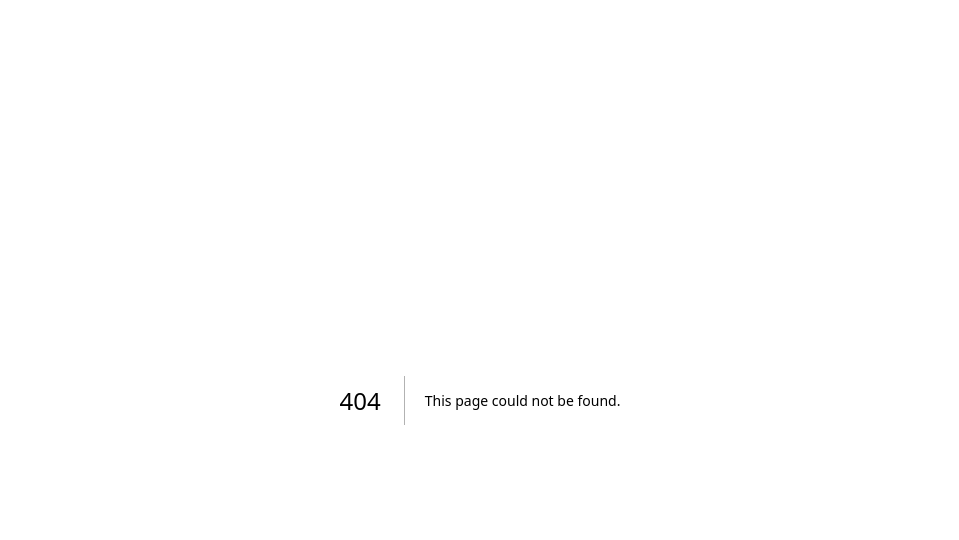
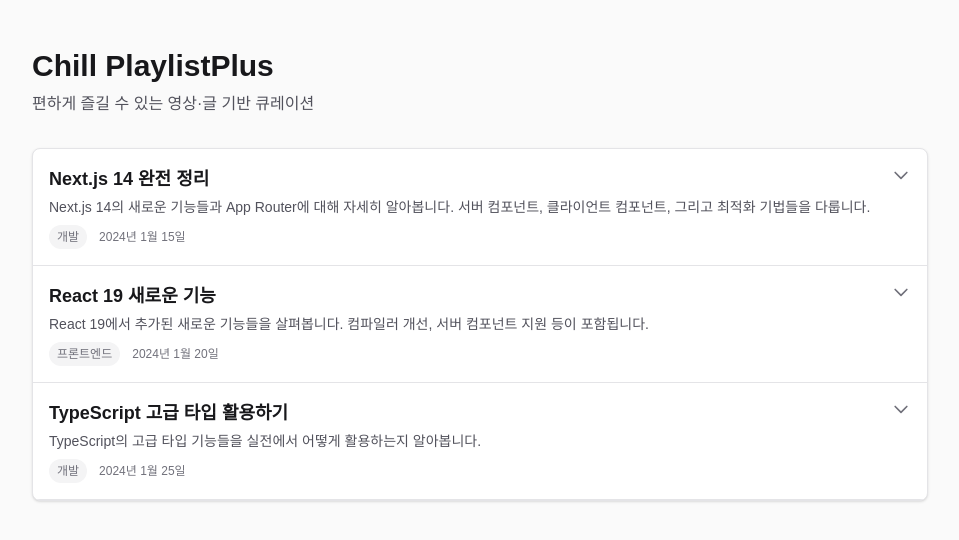
Before and after one commit to rkd109/chill-play-list-mirror, a Next.js app: page /examples/content-list in a window 1280 px wide. Before the commit this address had no page. Shown: the top 540 px of the page, without its empty margins (160-1119 px from the left). Built offline with nearby package versions, Linux system fonts and the light colour scheme.

Commit message:
youtube list 및 샘플 페이지 구현

```diff
--- /dev/null
+++ b/src/app/examples/content-list/page.tsx
@@ -0,0 +1,60 @@
+'use client';
+
+import { ContentList } from '@/components/content';
+import type { ContentItem } from '@/types/content';
+
+// 예시 데이터
+const exampleContent: ContentItem[] = [
+  {
+    id: '1',
+    title: 'Next.js 14 완전 정리',
+    description:
+      'Next.js 14의 새로운 기능들과 App Router에 대해 자세히 알아봅니다. 서버 컴포넌트, 클라이언트 컴포넌트, 그리고 최적화 기법들을 다룹니다.',
+    youtubeUrl: 'https://www.youtube.com/watch?v=dQw4w9WgXcQ',
+    category: '개발',
+    createdAt: '2024-01-15T10:00:00Z',
+  },
+  {
+    id: '2',
+    title: 'React 19 새로운 기능',
+    description:
+      'React 19에서 추가된 새로운 기능들을 살펴봅니다. 컴파일러 개선, 서버 컴포넌트 지원 등이 포함됩니다.',
+    youtubeUrl: 'https://www.youtube.com/watch?v=dQw4w9WgXcQ',
+    category: '프론트엔드',
+    createdAt: '2024-01-20T14:30:00Z',
+  },
+  {
+    id: '3',
+    title: 'TypeScript 고급 타입 활용하기',
+    description:
+      'TypeScript의 고급 타입 기능들을 실전에서 어떻게 활용하는지 알아봅니다.',
+    youtubeUrl: 'dQw4w9WgXcQ', // Video ID만 사용해도 됩니다
+    category: '개발',
+    createdAt: '2024-01-25T09:15:00Z',
+  },
+];
+
+export default function ContentListExample() {
+  const handleItemClick = (item: ContentItem) => {
+    console.log('클릭된 아이템:', item);
+  };
+
+  return (
+    <div className="min-h-screen bg-zinc-50 dark:bg-black py-12 px-4">
+      <div className="max-w-4xl mx-auto">
+        <h1 className="text-3xl font-bold text-zinc-900 dark:text-zinc-100 mb-2">
+          Chill PlaylistPlus
+        </h1>
+        <p className="text-zinc-600 dark:text-zinc-400 mb-8">
+          편하게 즐길 수 있는 영상·글 기반 큐레이션
+        </p>
+
+        <ContentList
+          items={exampleContent}
+          onItemClick={handleItemClick}
+          emptyMessage="아직 콘텐츠가 없습니다."
+        />
+      </div>
+    </div>
+  );
+}
--- /dev/null
+++ b/src/components/content/ContentList.tsx
@@ -0,0 +1,64 @@
+'use client';
+
+import ContentListItem from './ContentListItem';
+import type { ContentItem } from '@/types/content';
+
+interface ContentListProps {
+  /**
+   * 콘텐츠 아이템 배열
+   */
+  items: ContentItem[];
+  /**
+   * 기본적으로 펼쳐져 있는 아이템 ID
+   */
+  defaultExpandedId?: string;
+  /**
+   * 아이템 클릭 핸들러
+   */
+  onItemClick?: (item: ContentItem) => void;
+  /**
+   * 리스트가 비어있을 때 표시할 메시지
+   */
+  emptyMessage?: string;
+  /**
+   * 추가 클래스명
+   */
+  className?: string;
+}
+
+/**
+ * 콘텐츠 리스트 컴포넌트
+ * 여러 콘텐츠 아이템을 리스트 형태로 표시합니다.
+ */
+export default function ContentList({
+  items,
+  defaultExpandedId,
+  onItemClick,
+  emptyMessage = '콘텐츠가 없습니다.',
+  className = '',
+}: ContentListProps) {
+  if (items.length === 0) {
+    return (
+      <div
+        className={`flex items-center justify-center p-12 text-zinc-500 dark:text-zinc-400 ${className}`}
+      >
+        <p>{emptyMessage}</p>
+      </div>
+    );
+  }
+
+  return (
+    <div
+      className={`bg-white dark:bg-zinc-950 rounded-lg border border-zinc-200 dark:border-zinc-800 shadow-sm overflow-hidden ${className}`}
+    >
+      {items.map((item) => (
+        <ContentListItem
+          key={item.id}
+          item={item}
+          defaultExpanded={item.id === defaultExpandedId}
+          onItemClick={onItemClick}
+        />
+      ))}
+    </div>
+  );
+}
--- /dev/null
+++ b/src/components/content/ContentListItem.tsx
@@ -0,0 +1,143 @@
+'use client';
+
+import { useState } from 'react';
+import { YouTubePlayer } from '@/components/youtube';
+import type { ContentItem } from '@/types/content';
+
+interface ContentListItemProps {
+  /**
+   * 콘텐츠 아이템 데이터
+   */
+  item: ContentItem;
+  /**
+   * 기본적으로 펼쳐져 있는지 여부
+   */
+  defaultExpanded?: boolean;
+  /**
+   * 아이템 클릭 핸들러
+   */
+  onItemClick?: (item: ContentItem) => void;
+  /**
+   * 추가 클래스명
+   */
+  className?: string;
+}
+
+/**
+ * 콘텐츠 리스트 아이템 컴포넌트
+ * 클릭하면 펼쳐지면서 YouTube 플레이어가 표시됩니다.
+ */
+export default function ContentListItem({
+  item,
+  defaultExpanded = false,
+  onItemClick,
+  className = '',
+}: ContentListItemProps) {
+  const [isExpanded, setIsExpanded] = useState(defaultExpanded);
+
+  const handleClick = () => {
+    setIsExpanded(!isExpanded);
+    if (onItemClick) {
+      onItemClick(item);
+    }
+  };
+
+  const formatDate = (dateString?: string) => {
+    if (!dateString) return '';
+    try {
+      const date = new Date(dateString);
+      return date.toLocaleDateString('ko-KR', {
+        year: 'numeric',
+        month: 'long',
+        day: 'numeric',
+      });
+    } catch {
+      return dateString;
+    }
+  };
+
+  return (
+    <div
+      className={`border-b border-zinc-200 dark:border-zinc-800 transition-colors ${className}`}
+    >
+      {/* 헤더 (클릭 가능 영역) */}
+      <button
+        onClick={handleClick}
+        className="w-full text-left p-4 hover:bg-zinc-50 dark:hover:bg-zinc-900 transition-colors focus:outline-none focus:ring-2 focus:ring-zinc-300 dark:focus:ring-zinc-700 rounded-t-lg"
+        aria-expanded={isExpanded}
+        aria-controls={`content-${item.id}`}
+      >
+        <div className="flex items-start justify-between gap-4">
+          <div className="flex-1 min-w-0">
+            <h3 className="text-lg font-semibold text-zinc-900 dark:text-zinc-100 mb-1">
+              {item.title}
+            </h3>
+            {item.description && (
+              <p className="text-sm text-zinc-600 dark:text-zinc-400 line-clamp-2">
+                {item.description}
+              </p>
+            )}
+            <div className="flex items-center gap-3 mt-2 text-xs text-zinc-500 dark:text-zinc-500">
+              {item.category && (
+                <span className="px-2 py-1 bg-zinc-100 dark:bg-zinc-800 rounded-full">
+                  {item.category}
+                </span>
+              )}
+              {item.createdAt && (
+                <span>{formatDate(item.createdAt)}</span>
+              )}
+            </div>
+          </div>
+          {/* 화살표 아이콘 */}
+          <div
+            className={`flex-shrink-0 transition-transform duration-200 ${
+              isExpanded ? 'rotate-180' : ''
+            }`}
+          >
+            <svg
+              className="w-5 h-5 text-zinc-500 dark:text-zinc-400"
+              fill="none"
+              stroke="currentColor"
+              viewBox="0 0 24 24"
+            >
+              <path
+                strokeLinecap="round"
+                strokeLinejoin="round"
+                strokeWidth={2}
+                d="M19 9l-7 7-7-7"
+              />
+            </svg>
+          </div>
+        </div>
+      </button>
+
+      {/* 펼쳐지는 내용 영역 */}
+      <div
+        id={`content-${item.id}`}
+        className={`overflow-hidden transition-all duration-300 ease-in-out ${
+          isExpanded ? 'max-h-[2000px] opacity-100' : 'max-h-0 opacity-0'
+        }`}
+      >
+        <div className="p-4 pt-0 space-y-4">
+          {/* YouTube 플레이어 */}
+          <div className="mt-2">
+            <YouTubePlayer
+              videoIdOrUrl={item.youtubeUrl}
+              responsive={true}
+              className="w-full"
+            />
+          </div>
+
+          {/* 추가 설명이 있는 경우 */}
+          {item.description && (
+            <div className="pt-2 border-t border-zinc-200 dark:border-zinc-800">
+              <p className="text-sm text-zinc-700 dark:text-zinc-300 whitespace-pre-wrap">
+                {item.description}
+              </p>
+            </div>
+          )}
+        </div>
+      </div>
+    </div>
+  );
+}
--- /dev/null
+++ b/src/components/content/index.ts
@@ -0,0 +1,2 @@
+export { default as ContentList } from './ContentList';
+export { default as ContentListItem } from './ContentListItem';
--- /dev/null
+++ b/src/types/content.ts
@@ -0,0 +1,33 @@
+/**
+ * 콘텐츠 아이템 타입
+ */
+export interface ContentItem {
+  /**
+   * 고유 ID
+   */
+  id: string;
+  /**
+   * 제목
+   */
+  title: string;
+  /**
+   * 설명 또는 내용
+   */
+  description?: string;
+  /**
+   * YouTube 영상 URL 또는 Video ID
+   */
+  youtubeUrl: string;
+  /**
+   * 작성일 (ISO 8601 형식)
+   */
+  createdAt?: string;
+  /**
+   * 카테고리 또는 태그
+   */
+  category?: string;
+  /**
+   * 추가 메타데이터
+   */
+  metadata?: Record<string, unknown>;
+}
```
Also changed, not shown: 1 other file (tests, documents, lock files or other folders).
